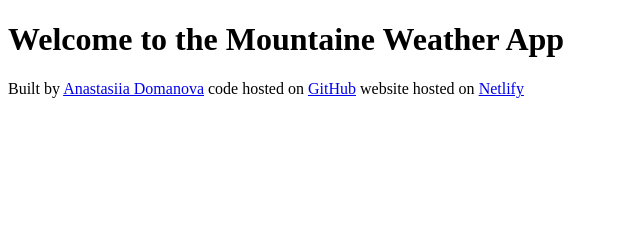
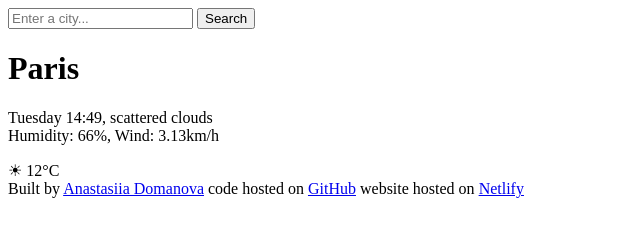
Before and after one commit to Andomanova/Week7-homework, a plain HTML site: page index.html in a window 1280 px wide. Shown: the whole page, without its empty margins (0-640 px from the left). Drawn offline with Linux system fonts and the light colour scheme.

Commit message:
Added a HTML app sceleton

```diff
--- a/index.html
+++ b/index.html
@@ -6,9 +6,29 @@
     <title>Mountaine Weather App</title>
 </head>
 <body>
+    <main>
+        <header>
+            <form>
+                <input type="search" placeholder="Enter a city..." required />
+                <input type="submit" value="Search" />
+            </form>
+
+        </header>
+    </main>
+    <div>
     <h1>
-        Welcome to the Mountaine Weather App
+        Paris
     </h1>
+    <p>
+        Tuesday 14:49, scattered clouds
+        <br />
+        Humidity: 66%, Wind: 3.13km/h
+    </p>
+</div>
+<div>
+    &#9728 12°C
+</div>
+
     <footer>
         Built by
         <a href="https://github.com/Andomanova" target="_blank">Anastasiia Domanova</a>
```
